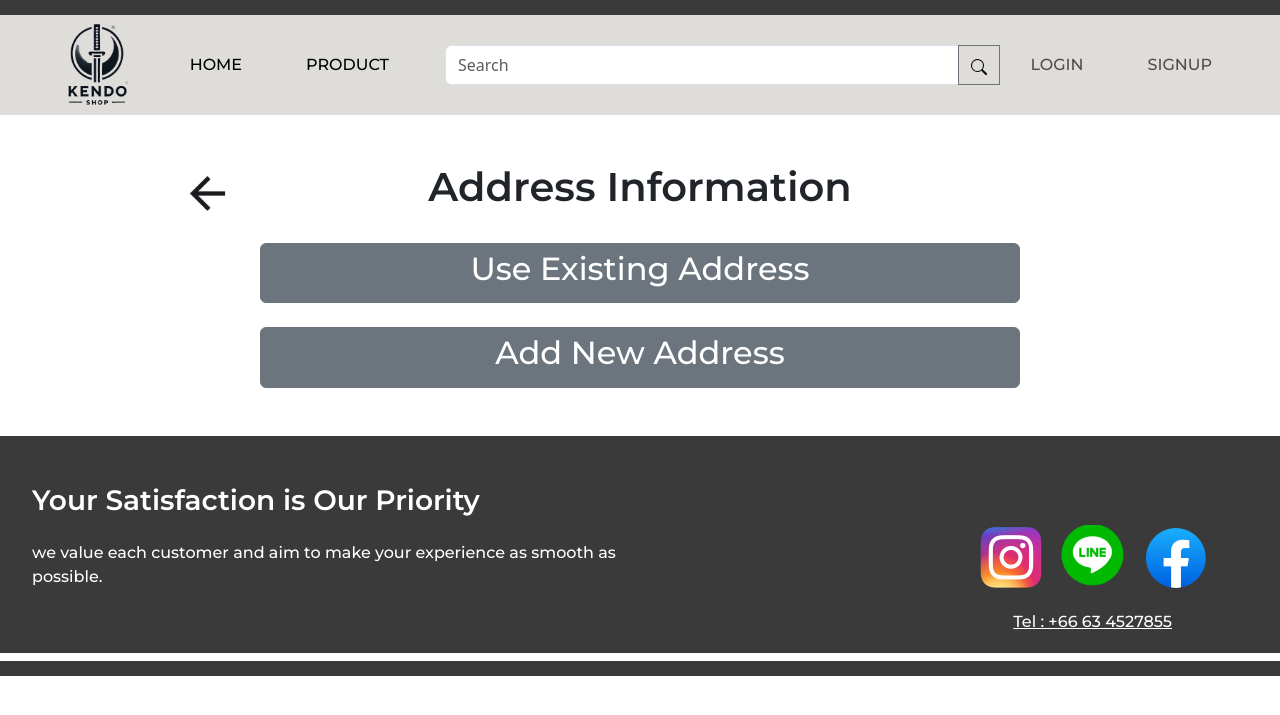
After one commit to BKOPYZ/kendoshop, a Django app: template templates/temp/addressl.html in a window 1280 px wide. The commit adds this page. Shown: the top 715 px of the page. Run offline with Django 5.2, Linux system fonts and the light colour scheme; the template is opened without the code that fills it, so the values that code supplies are empty.

Commit message:
feat: add address page

```diff
--- a/static/assets/css/style.css
+++ b/static/assets/css/style.css
@@ -34,6 +34,10 @@
     border: 2px solid black;
 }
 
+.revert {
+    position: absolute;
+}
+
 
 #camera {
     border: 0;
--- /dev/null
+++ b/templates/temp/addressl.html
@@ -0,0 +1,61 @@
+<!DOCTYPE html>
+<html lang="en">
+
+<head>
+    <meta charset="UTF-8" />
+    <meta name="viewport" content="width=device-width, initial-scale=1.0" />
+    <title>Sword</title>
+    <link href="https://cdn.jsdelivr.net/npm/bootstrap@5.3.3/dist/css/bootstrap.min.css" rel="stylesheet"
+        integrity="sha384-QWTKZyjpPEjISv5WaRU9OFeRpok6YctnYmDr5pNlyT2bRjXh0JMhjY6hW+ALEwIH" crossorigin="anonymous" />
+    <link href="../../static/assets/css/style.css" rel="stylesheet" />
+    <link rel="preconnect" href="https://fonts.googleapis.com" />
+    <link rel="preconnect" href="https://fonts.gstatic.com" crossorigin />
+    <link href="https://fonts.googleapis.com/css2?family=Montserrat:ital,wght@0,100..900;1,100..900&display=swap"
+        rel="stylesheet" />
+</head>
+<script src="https://code.jquery.com/jquery-3.3.1.js" integrity="sha256-2Kok7MbOyxpgUVvAk/HJ2jigOSYS2auK4Pfzbm7uH60="
+    crossorigin="anonymous">
+    </script>
+<script>
+    $(function () {
+        $("#header").load("header.html");
+        $("#footer").load("footer.html");
+    });
+</script>
+
+<body class="d-flex flex-column">
+    <div id="header"></div>
+
+    <section>
+        <button class="btn mt-5 ms-5 col-3 revert"><img src="../../static/assets/imgs/arrow.png" alt="arrow"
+                style="width: 60px;"></button>
+        <div class="container">
+            <div class="row d-flex justify-content-center">
+
+                <h1 class="montserrat-bold text-center col-8 mt-5">Address Information</h1>
+            </div>
+            <div class="row mt-4 d-flex justify-content-center">
+                <button class="btn btn-secondary col-8">
+                    <h2 class="montserrat-light">Use Existing Address</h2>
+                </button>
+            </div>
+            <div class="row mt-4 d-flex justify-content-center">
+                <button class="btn btn-secondary col-8">
+                    <h2 class="montserrat-light">Add New Address</h2>
+                </button>
+            </div>
+
+        </div>
+
+
+
+
+    </section>
+
+    <div id="footer"></div>
+</body>
+<script src="https://cdn.jsdelivr.net/npm/bootstrap@5.3.3/dist/js/bootstrap.bundle.min.js"
+    integrity="sha384-YvpcrYf0tY3lHB60NNkmXc5s9fDVZLESaAA55NDzOxhy9GkcIdslK1eN7N6jIeHz"
+    crossorigin="anonymous"></script>
+
+</html>
```
